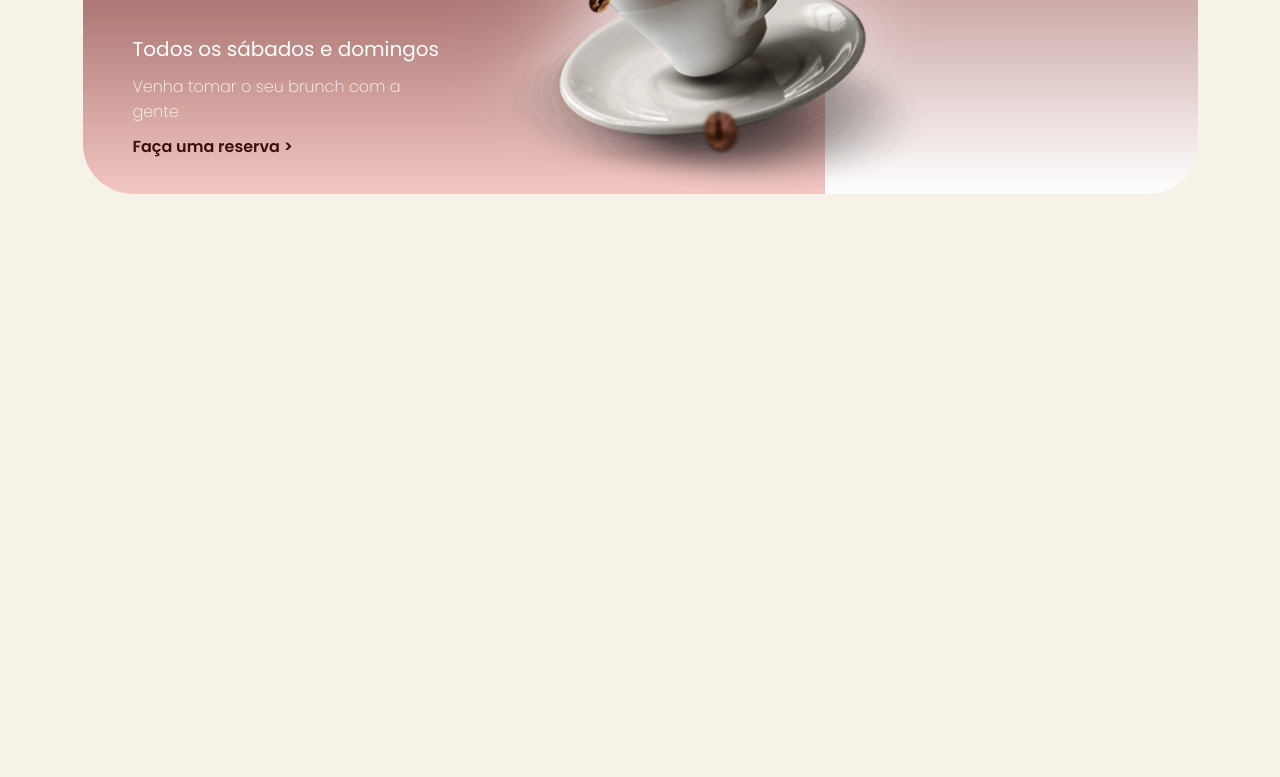
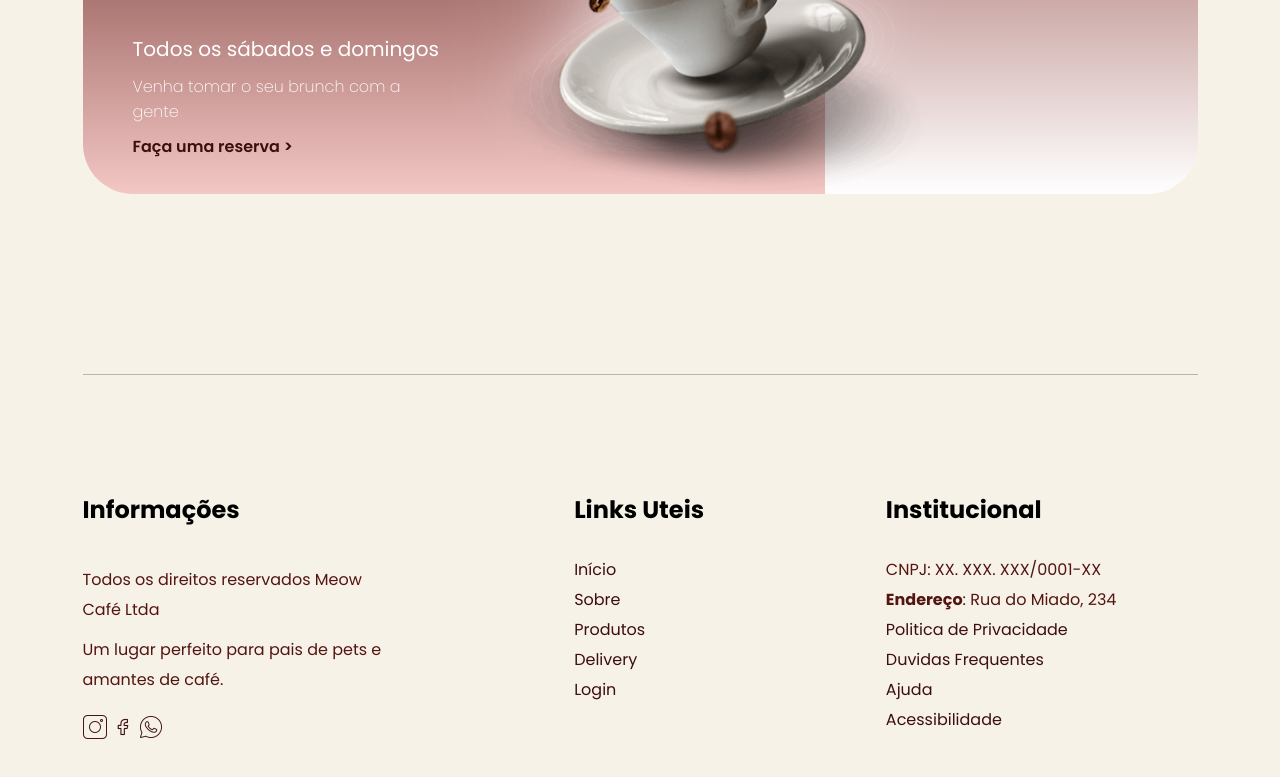
Before and after one commit to SilviaElenDev/Meow-Caf-, a plain HTML site: page index.html in a window 1280 px wide. Shown: the part 3423-4200 px from the top of the page. Before the commit the page ends 3692 px from the top, so only its background shows below. Drawn offline with Linux system fonts and the light colour scheme.

Commit message:
Adicionado Footer

```diff
--- a/index.html
+++ b/index.html
@@ -133,5 +133,36 @@
             </div>
         </div>
     </section>
+    <footer>
+        <div class="containerFooter">
+            <div class="informações">
+                <h3 class="titulosFooter">Informações</h3>
+                <p>Todos os direitos reservados Meow Café Ltda</p>
+                <p>Um lugar perfeito para pais de pets e amantes de café.</p>
+                <div class="redesSociais">
+                    <img src="./Images/icons8-instagram-24.png" alt="">
+                    <img src="./Images/icons8-facebook-24.png" alt="">
+                    <img src="./Images/icons8-whatsapp-24 (1).png" alt="">
+                </div>
+            </div>
+            <div class="links">
+                <h3 class="titulosFooter">Links Uteis</h3>
+                <a href="">Início</a><br>
+                <a href="">Sobre</a><br>
+                <a href="">Produtos</a><br>
+                <a href="">Delivery</a><br>
+                <a href="">Login</a>
+            </div>
+            <div class="institucional">
+                <h3 class="titulosFooter">Institucional</h3>
+                <p>CNPJ: XX. XXX. XXX/0001-XX</p>
+                <P><strong>Endereço</strong>: Rua do Miado, 234</P>
+                <a href="">Politica de Privacidade</a><br>
+                <a href="">Duvidas Frequentes</a><br>
+                <a href="">Ajuda</a><br>
+                <a href="">Acessibilidade</a><br>
+            </div>
+        </div>
+    </footer>
 </body>
 </html>
--- a/style.css
+++ b/style.css
@@ -470,3 +470,54 @@ section{
     padding-right: 10px;
     padding-left: 40px;
 }
+
+footer{
+    display: flex;
+    justify-content: center;
+    margin: 180px 0px;
+}
+
+.containerFooter{
+    width: 1115px;
+    display: flex;
+    border-top: solid rgba(0, 0, 0, 0.247) 1px;
+    padding: 120px 0px 0px;
+    color: #541511;
+    line-height: 30px;
+}
+
+.titulosFooter{
+    color: black;
+    padding-bottom: 30px;
+}
+
+.informações{
+   flex: 1;
+}
+
+.links{
+    flex: 1;
+    margin-left: 180px;
+
+}
+
+.links a{
+    font-weight: normal;
+
+}
+
+.institucional{
+    flex: 1;
+}
+
+.institucional a {
+    font-weight: normal;
+}
+
+.institucional p {
+    margin-top: 0px;
+}
+
+.redesSociais{
+    margin-top: 20px
+}
```
Also changed, not shown: Images/icons8-facebook-24.png (added), Images/icons8-instagram-24.png (added), Images/icons8-whatsapp-24 (1).png (added).
